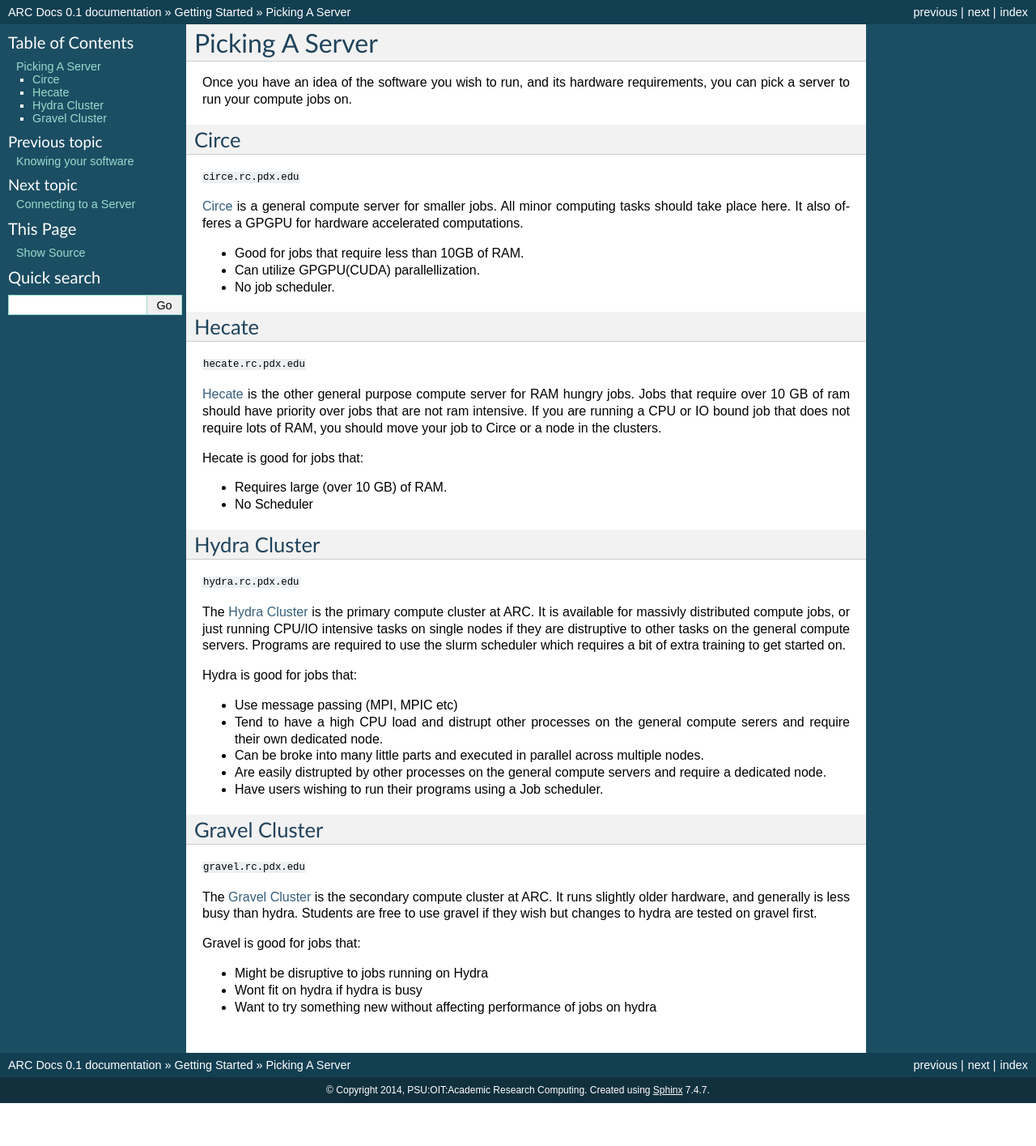
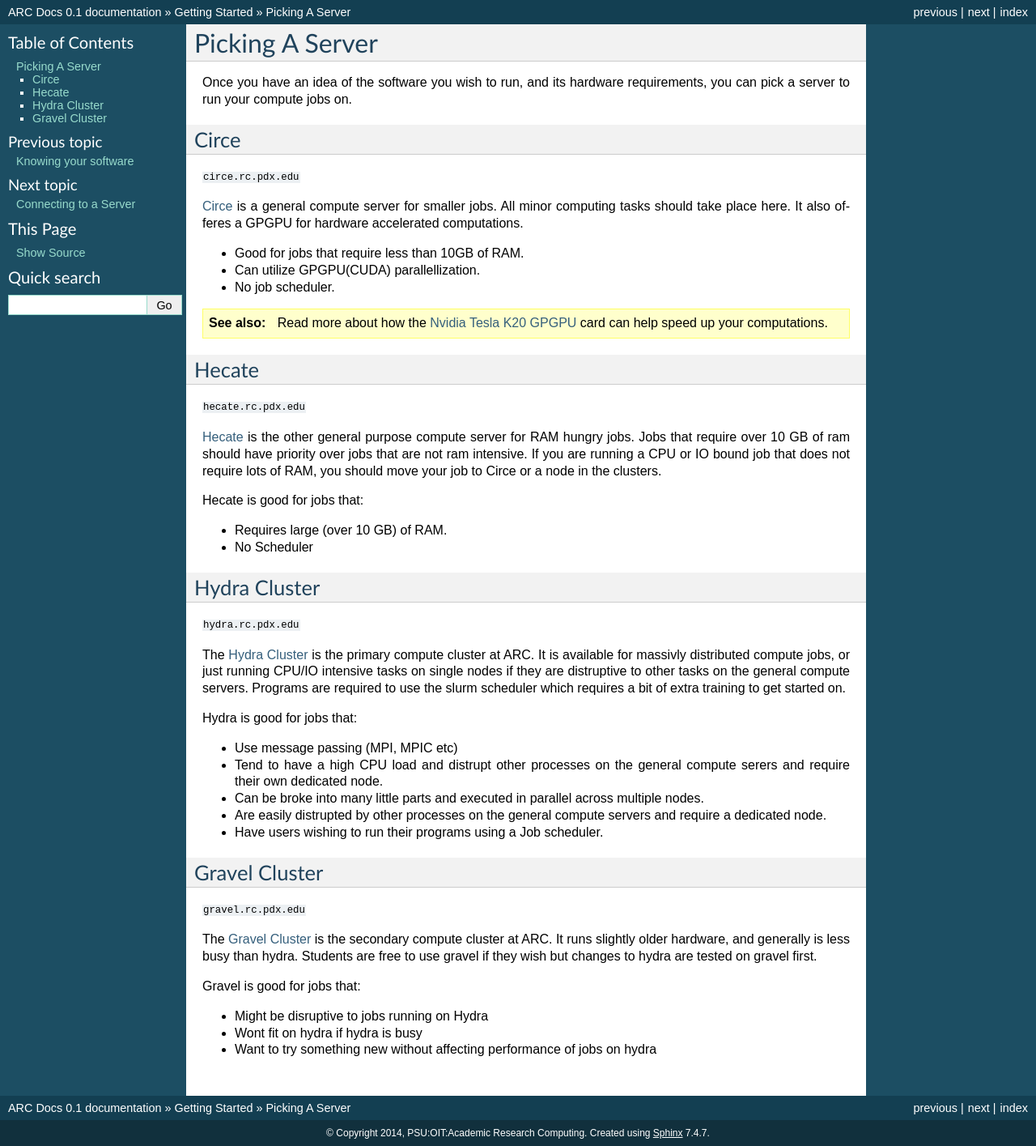
Before and after one commit to PSU-Research-Computing/psurc-docs, a Sphinx documentation site: the page built from source/getting_started/pick_a_server.rst, in a window 1280 px wide. Shown: the whole page at 81% size. Built offline with Sphinx 7.4.7, drawn with Linux system fonts in a browser that asks for light colours; before the commit the page ends 1362 px from its top, so only the background shows below that.

Commit message:
Added see also to getting_started

```diff
--- a/source/getting_started/pick_a_server.rst
+++ b/source/getting_started/pick_a_server.rst
@@ -15,6 +15,10 @@ Circe
 - Good for jobs that require less than 10GB of RAM.
 - Can utilize GPGPU(CUDA) parallellization.
 - No job scheduler.
+
+.. seealso::
+
+    Read more about how the :ref:`tesla` card can help speed up your computations.
 
 
 Hecate
```
